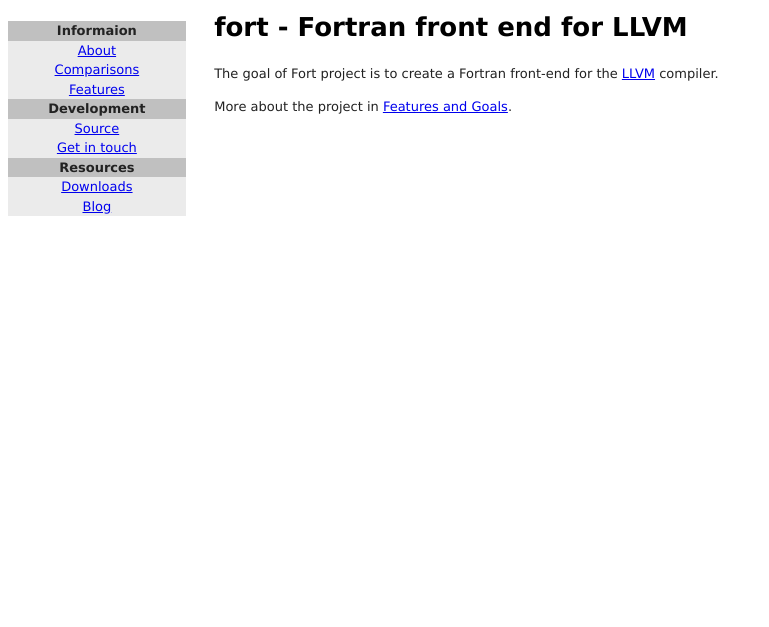
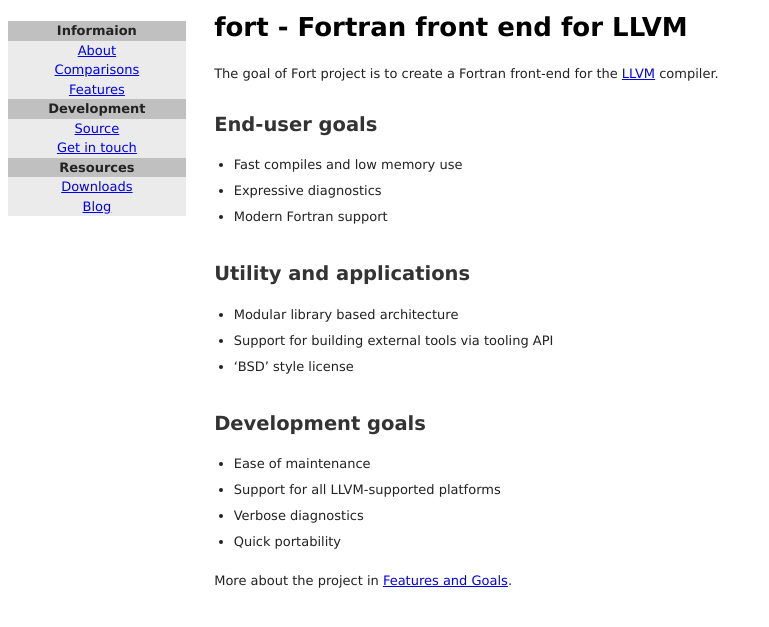
Before and after one commit to llvm-fortran/llvm-fortran.github.io, a Jekyll site: the page built from about.md, in a window 1280 px wide. Shown: the top 627 px of the page, without its empty margins (0-769 px from the left). Built offline with Jekyll 4.4.1, drawn with Linux system fonts in a browser that asks for light colours.

```diff
--- a/about.md
+++ b/about.md
@@ -8,6 +8,26 @@ permalink: /
 The goal of Fort project is to create a Fortran front-end for the [LLVM][ll]
 compiler.
 
-More about the project in [Features and Goals](/features/).
+## End-user goals
+
+- Fast compiles and low memory use
+- Expressive diagnostics
+- Modern Fortran support
+
+## Utility and applications
+
+- Modular library based architecture
+- Support for building external tools via tooling API
+- 'BSD' style license
+
+## Development goals
+
+- Ease of maintenance
+- Support for all LLVM-supported platforms
+- Verbose diagnostics
+- Quick portability
+
+More about the project in [Features and Goals][f].
 
 [ll]: http://llvm.org
+[f]: /features/
```
Also changed, not shown: comparison.md (+6 -1 lines).
